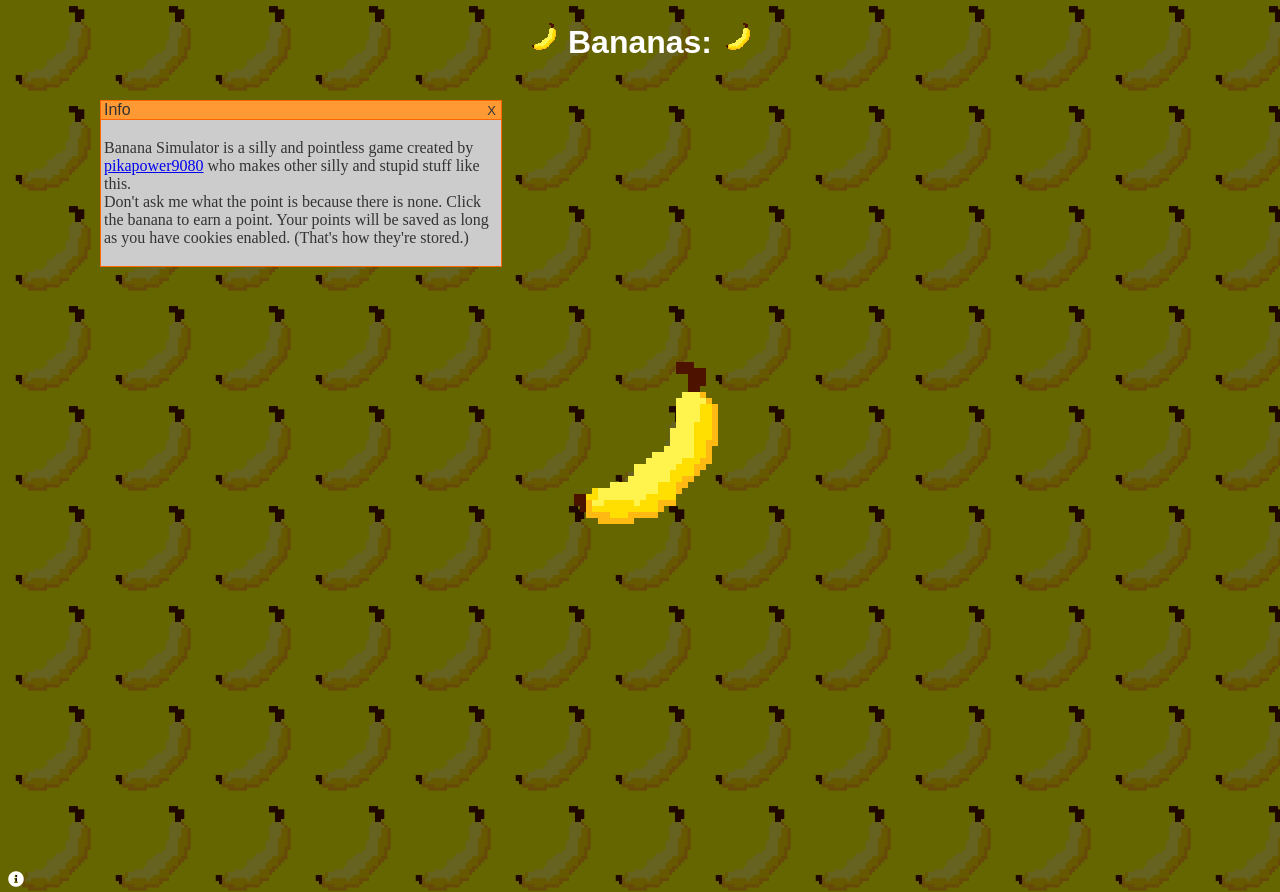
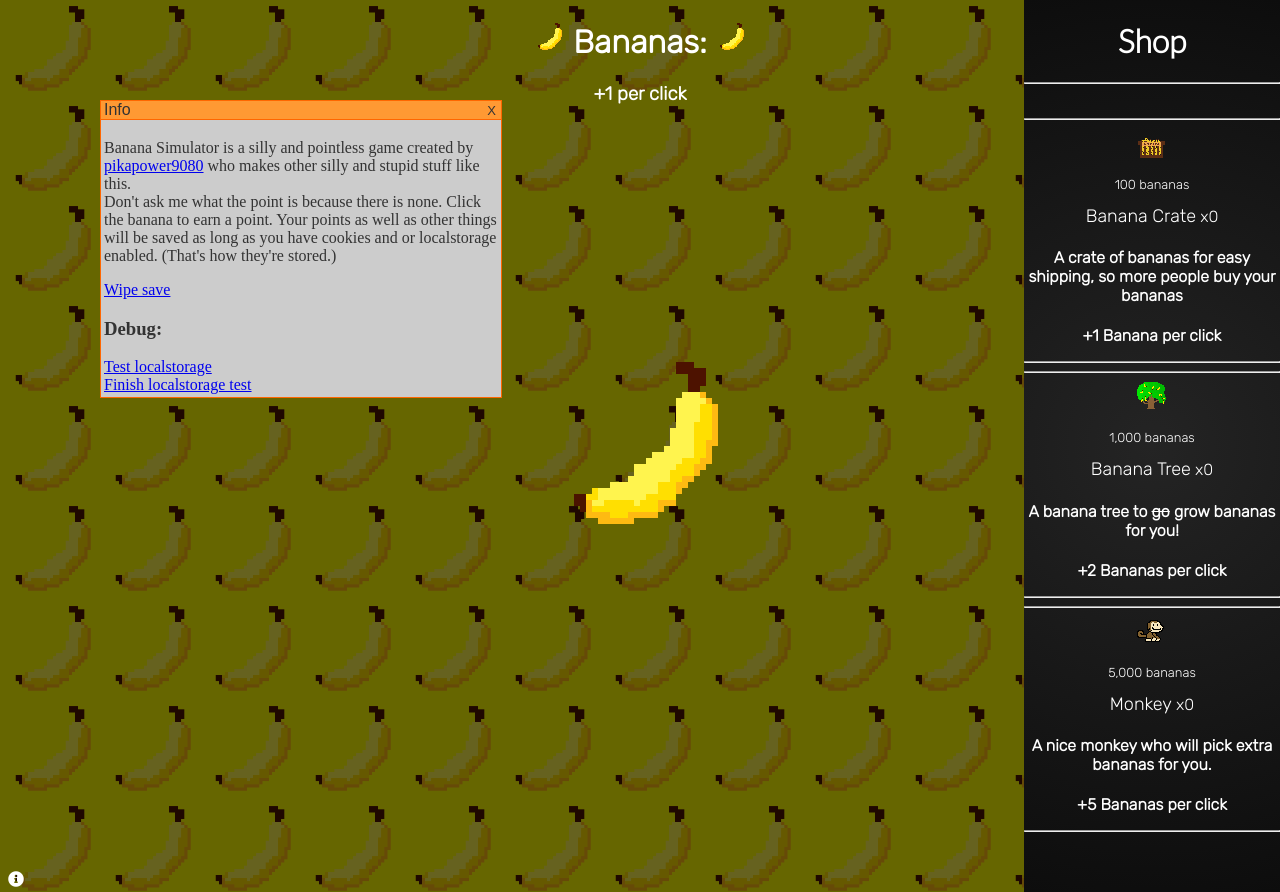
Before and after one commit to pikapower9080/pikapower9080.github.io, a PHP site: page /games/banana/index.html in a window 1280 px wide, after a click that opens the changed part. Run offline with PHP 8.4, Linux system fonts and the light colour scheme; some libraries are stand-ins or nearby versions.

Commit message:
Banana beta (#2)
* Very early beta!
-This includes upgrades for how many bananas you get per click!
-Saving is much smoother
-All pixel art by me!!

* Localstorge test buttons

* Save fixes and wipe option

turn out the wipe button doesn't even work too well ¯\_(ツ)_/¯

Co-authored-by: pika (aka me 🙂 )

```diff
--- a/games/banana/css.css
+++ b/games/banana/css.css
@@ -25,7 +25,16 @@ body{
       transform: translate(-50%, -50%) rotate(0deg);
     }
 }
-
+@keyframes shadow-drop-2-center {
+  0% {
+    transform: translateZ(0);
+    box-shadow: 0 0 0 0 rgba(0, 0, 0, 0);
+  }
+  100% {
+    transform: translateZ(50px);
+    box-shadow: 0 0 20px 0px rgba(0, 0, 0, 0.35);
+  }
+}
 @keyframes rotate-center {
   0% {
      transform: rotate(0);
@@ -60,20 +69,18 @@ body{
   animation: scale-down-center 0.1s cubic-bezier(0.390, 0.575, 0.565, 1.000 ) both;
 }
 .bigbanana:hover {
-    /* animation-name: spin;
-    animation-duration: 600ms;
-    animation-iteration-count: 1;
-    animation-timing-function: ease;  */
-
-    /* animation: rotate-center 0.4s ease-in-out both; */
-
     animation: scale-up-center 0.1s cubic-bezier(0.390, 0.575, 0.565, 1.000 ) both;
 }
 #bananacount{
   color: white;
   text-align: center;
-  font-family: Arial, Helvetica, sans-serif;
+  font-family: 'Rubik', sans-serif;
   font-size: 32px;
+}
+#bpscount{
+  color:white;
+  text-align: center;
+  font-family: 'Rubik', sans-serif;
 }
 #toast{
   color:white;
@@ -82,3 +89,43 @@ body{
   position: absolute;
   top: 95%;
 }
+#shop{
+  width:20%;
+  height: 100vh;
+  position: absolute;
+  top: 0;
+  right: 0;
+  background: rgb(36,36,36);
+  background: radial-gradient(circle, rgba(36,36,36,1) 0%, rgba(13,13,13,1) 100%);
+  overflow-y: scroll;
+}
+#shop h1{
+  color:white;
+  text-align: center;
+  font-family: 'Lato', sans-serif;
+}
+.shopcard img{
+  padding-left: 0px;
+  margin-left: 0px;
+  position: relative;
+  left: 0;
+}
+.shopcard{
+  color:white;
+  font-family: 'Rubik', sans-serif;
+  text-align: center;
+}
+.shopcard label{
+  font-size: large;
+}
+.shopcard:hover{
+  background-color: rgb(22, 22, 22);
+}
+.shopcardprice{
+  top: 0;
+  right: 3px;
+  font-size: small;
+}
+.strk{
+  text-decoration: line-through;
+}
--- a/games/banana/index.html
+++ b/games/banana/index.html
@@ -7,12 +7,12 @@
     <meta name="description" content="">
     <meta name="Keywords" content="thereal_pika, pikapower9080">
     <meta name="author" content="pikapower9080">
-    <title>Bananna Simulator</title>
+    <title>Banana Simulator</title>
+    <link rel="icon" href="assets/banana.png">
     <link rel="stylesheet" href="css.css">
     <link rel="stylesheet" href="https://use.fontawesome.com/releases/v5.12.1/css/all.css" crossorigin="anonymous">
     <script async src="https://www.googletagmanager.com/gtag/js?id=G-QDVLYLPGDW"></script>
     <script src="/assets/modules/float.js"></script>
-    <script async src="main.js"></script>
     <script>
       window.dataLayer = window.dataLayer || [];
       function gtag(){dataLayer.push(arguments);}
@@ -21,12 +21,13 @@
       gtag('config', 'G-QDVLYLPGDW');
     </script>
     <style>
-
+      @import url('https://fonts.googleapis.com/css2?family=Lato:wght@300&family=Oswald:wght@300&family=Rubik:wght@300&display=swap');
     </style>
   </head>
   <body>
     <div id="gamecontent">
-      <h1 id="bananacount"><img src="assets/banana.png"> Bananas: 0 <img src="assets/banana.png"></h1>
+      <h1 id="bananacount"><img src="assets/banana.png"> <span id="count">Bananas: 0</span> <img src="assets/banana.png"></h1>
+      <h3 id="bpscount">+1 per click</h3>
       <img src="assets/banana_large.png" class="bigbanana" onclick="bananaclick()">
     </div>
     <div id="icons">
@@ -44,57 +45,53 @@
       <div id="floatingContent" style="padding:3px; background-color:#CCCCCC; color:#333333;">
           <!-- place your HTML content here-->
         <p>Banana Simulator is a silly and pointless game created by <a href="https://pikapower9080.github.io">pikapower9080</a> who makes other silly and stupid stuff like this.<br>
-  Don't ask me what the point is because there is none. Click the banana to earn a point. Your points will be saved as long as you have cookies enabled. (That's how they're stored.)<p>
+  Don't ask me what the point is because there is none. Click the banana to earn a point. Your points as well as other things will be saved as long as you have cookies and or localstorage enabled. (That's how they're stored.)<p>
+    <a href="javascript:wipe()">Wipe save</a>
+    <h3>Debug:</h3>
+    <a href="javascript:storagetest()">Test localstorage</a><br>
+    <a href="javascript:finishstoragetest()">Finish localstorage test</a>
           <!-- End of content area -->
       </div>
   </div>
+  <!-- Shop -->
+  <div id="shop">
+    <h1>Shop</h1>
+    <hr>
+    <br>
+    <div id="shopcontent">
+      <div class="shopcard" id="shop_bananacrate" onclick="purchase('bananacrate')">
+        <hr>
+        <img src="assets/bananacrate.png">
+        <p class="shopcardprice" id="bananacrateprice">100 Bananas</p>
+        <label>Banana Crate</label><span class="shopcardcount" id="cratecount"> x0</span>
+        <h4>A crate of bananas for easy shipping, so more people buy your bananas</h4>
+        <p><strong>+1 Banana per click</strong></p>
+        <hr>
+      </div>
+      <div class="shopcard" id="shop_bananatree" onclick="purchase('bananatree')">
+        <hr>
+        <img src="assets/bananatree.png">
+        <p class="shopcardprice" id="bananatreeprice">1000 Bananas</p>
+        <label>Banana Tree</label><span class="shopcardcount" id="bananatreecount"> x0</span>
+        <h4>A banana tree to <span class="strk">go</span> grow bananas for you!</h4>
+        <p><strong>+2 Bananas per click</strong></p>
+        <hr>
+      </div>
+      <div class="shopcard" id="shop_monkey" onclick="purchase('monkey')">
+        <hr>
+        <img src="assets/monkey.png">
+        <p class="shopcardprice" id="monkeyprice">5000 Bananas</p>
+        <label>Monkey</label><span class="shopcardcount" id="monkeycount"> x0</span>
+        <h4>A nice monkey who will pick extra bananas for you.</h4>
+        <p><strong>+5 Bananas per click</strong></p>
+        <hr>
+      </div>
+    </div>
+  </div>
+
     <!-- Sounds -->
     <audio src="assets/click.wav" id="clicksound"></audio>
     <!-- End sounds -->
-    <script>
-      var points = 0
-      ToggleFloatingLayer('FloatingLayer', 0)
-
-      function setCookie(cname, cvalue, exdays) {
-        var d = new Date();
-        d.setTime(d.getTime() + exdays * 24 * 60 * 60 * 1000);
-        var expires = "expires=" + d.toUTCString();
-        document.cookie = cname + "=" + cvalue + ";" + expires + ";path=/";
-      }
-      function getCookie(cname) {
-        var name = cname + "=";
-        var decodedCookie = decodeURIComponent(document.cookie);
-        var ca = decodedCookie.split(";");
-        for (var i = 0; i < ca.length; i++) {
-          var c = ca[i];
-          while (c.charAt(0) == " ") {
-            c = c.substring(1);
-          }
-          if (c.indexOf(name) == 0) {
-            return c.substring(name.length, c.length);
-          }
-        }
-        return "";
-      }
-      if (getCookie("save") == null) {
-        setCookie("save", 0, 30)
-      } else {
-        points = getCookie("save")
-      }
-      function updatecount() {
-        document.getElementById("bananacount").innerHTML = `<img src="assets/banana.png"> Bananas: ${points} <img src="assets/banana.png">`
-        setCookie("save", points, 30)
-      }
-      function bananaclick() {
-          console.log("Click!")
-          points ++
-          document.getElementById("bananacount").innerHTML = `<img src="assets/banana.png"> Bananas: ${points} (+1) <img src="assets/banana.png">`
-          document.getElementById('clicksound').play()
-          updatecount()
-      }
-      setInterval(() => {
-        updatecount()
-      }, 1000);
-    </script>
+    <script src="main.js"></script>
   </body>
 </html>
--- a/games/banana/main.js
+++ b/games/banana/main.js
@@ -0,0 +1,160 @@
+var points = 0
+let bpc = 1
+var bulidings = {
+  "bananacrate": 0,
+  "bananatree": 0,
+  "monkey": 0
+}
+
+// Localstorage checks
+function checkstorage(key, defaultvalue) {
+    if (localStorage.getItem(key) == null) {
+        localStorage.setItem(key, defaultvalue)
+        console.log("Saved new value " + defaultvalue + " for " + key)
+        return defaultvalue
+    } else {
+        console.log("Value for " + key + " already exists: " + localStorage.getItem(key))
+        return localStorage.getItem(key)
+    }
+}
+bpc = checkstorage("bpc", bpc)
+var buildings_monkies = checkstorage("bulidings_monkies", 0)
+var buildings_bananatrees = checkstorage("buildings_bananatrees", 0)
+var buildings_bananacrate = checkstorage("buildings_bananacrate", 0)
+var price_monkies = checkstorage("price_monkies", 5000)
+var price_bananatrees = checkstorage("price_bananatrees", 1000)
+var price_bananacrate = checkstorage("price_bananacrate", 100)
+
+ToggleFloatingLayer('FloatingLayer', 0)
+
+function setCookie(cname, cvalue, exdays) {
+  var d = new Date();
+  d.setTime(d.getTime() + exdays * 24 * 60 * 60 * 1000);
+  var expires = "expires=" + d.toUTCString();
+  document.cookie = cname + "=" + cvalue + ";" + expires + ";path=/games/banana";
+}
+function getCookie(cname) {
+  var name = cname + "=";
+  var decodedCookie = decodeURIComponent(document.cookie);
+  var ca = decodedCookie.split(";");
+  for (var i = 0; i < ca.length; i++) {
+    var c = ca[i];
+    while (c.charAt(0) == " ") {
+      c = c.substring(1);
+    }
+    if (c.indexOf(name) == 0) {
+      return c.substring(name.length, c.length);
+    }
+  }
+  return "";
+}
+if (getCookie("save") == null) {
+  setCookie("save", 0, 30)
+} else {
+  points = getCookie("save")
+}
+function commas(x) {
+    return x.toString().replace(/\B(?=(\d{3})+(?!\d))/g, ","); // Insert commas to a number
+}
+function updatecount() {
+  document.getElementById("count").innerHTML = `Bananas: ${commas(points)}`
+  document.getElementById("bpscount").innerHTML = `+${commas(bpc)} per click`
+  setCookie("save", points, 30)
+  localStorage.setItem("bpc", bpc)
+  localStorage.setItem("buildings_monkies", buildings_monkies)
+  localStorage.setItem("buildings_bananacrate", buildings_bananacrate)
+  localStorage.setItem("buildings_bananatrees", buildings_bananatrees)
+}
+function updatepricetags() {
+    document.getElementById("bananacrateprice").innerHTML = commas(price_bananacrate) + " bananas"
+    document.getElementById("bananatreeprice").innerHTML = commas(price_bananatrees) + " bananas"
+    document.getElementById("monkeyprice").innerHTML = commas(price_monkies) + " bananas"
+    localStorage.setItem("price_monkies", price_monkies)
+    localStorage.setItem("price_bananatrees", price_bananatrees)
+    localStorage.setItem("price_bananacrate", price_bananacrate)
+}
+function bananaclick() {
+    console.log("Click!")
+    for (let index = 0; index < bpc; index++) {
+      points ++
+    }
+    // document.getElementById("count").innerHTML = `Bananas: ${points}`
+    document.getElementById('clicksound').play()
+    updatecount()
+}
+function purchase(item) {
+  console.log("Purchacing " + item)
+  switch (item) {
+    case 'bananacrate':
+      if (points >= price_bananacrate) {
+        document.getElementById('clicksound').play()
+        buildings_bananacrate ++
+        document.getElementById('cratecount').innerHTML = " x" + buildings_bananacrate
+        points -= price_bananacrate
+        bpc ++
+        price_bananacrate = Math.floor(price_bananacrate * 1.2)
+        updatepricetags()
+      }
+      break;
+    case 'bananatree':
+      if (points >= price_bananatrees) {
+        document.getElementById('clicksound').play()
+        buildings_bananatrees ++
+        document.getElementById('bananatreecount').innerHTML = " x" + buildings_bananatrees
+        points -= price_bananatrees
+        bpc ++; bpc ++
+        price_bananatrees = Math.floor(price_bananatrees * 1.2)
+        updatepricetags()
+      }
+      break;
+    case 'monkey':
+     if (points >= price_monkies) {
+         document.getElementById('clicksound').play()
+         buildings_monkies ++
+         document.getElementById('monkeycount').innerHTML = " x" + buildings_monkies
+         points -= price_monkies
+         bpc ++; bpc ++; bpc++; bpc ++; bpc++
+         price_monkies = Math.floor(price_monkies * 1.2)
+         updatepricetags()
+     }
+     break;
+    default:
+      break;
+  }
+}
+function storagetest() {
+  var testtext = prompt("Enter anything below:")
+  try {
+    localStorage.setItem("localstorage_test", testtext)
+  } catch (error) {
+    alert("Oh no! It looks like something's wrong. Your input couldn't be saved. Here's all I know: " + error)
+  } finally {
+    alert("Ok, finished doing that. Now reload the page and click on the other link to see if your value was saved.")
+  }
+}
+function finishstoragetest() {
+  var confirmlstest = confirm("If everything worked as it should have, you should see the text you entered when you click ok.")
+  if (confirmlstest == true) {
+    alert(localStorage.getItem("localstorage_test"))
+  }
+}
+function wipe() {
+  var wipeareyousure = confirm("Are you SURE?? THIS CAN NOT BE UNDONE AND WILL ERASE ALL OF YOUR PROGRESS!!!!!")
+  if (wipeareyousure == true) {
+    var totallyextraverysure = confirm("Ok this is your last warning. Don't say I didn't warn you.")
+    if (totallyextraverysure == true) {
+      localStorage.clear()
+      points = 0
+      setCookie("save", 0, 30)
+      window.location.href = "https://pikapower9080.github.io/games/banana/"
+    } else {
+      alert("That was a close one!")
+    }
+  } else {
+    alert("That was a close one!")
+  }
+}
+updatepricetags()
+setInterval(() => {
+  updatecount()
+}, 1000);
```
Also changed, not shown: games/banana/assets/banana tree.png (added), games/banana/assets/bananacrate.png (added), games/banana/assets/bananacrate_large.png (added), games/banana/assets/bananaforest.png (added), games/banana/assets/bananatree.png (added), games/banana/assets/bananatree_large.png (added), games/banana/assets/monkey.png (added), games/banana/assets/monkey_large.png (added), index.html (line endings or trailing spaces), 1 other file.
